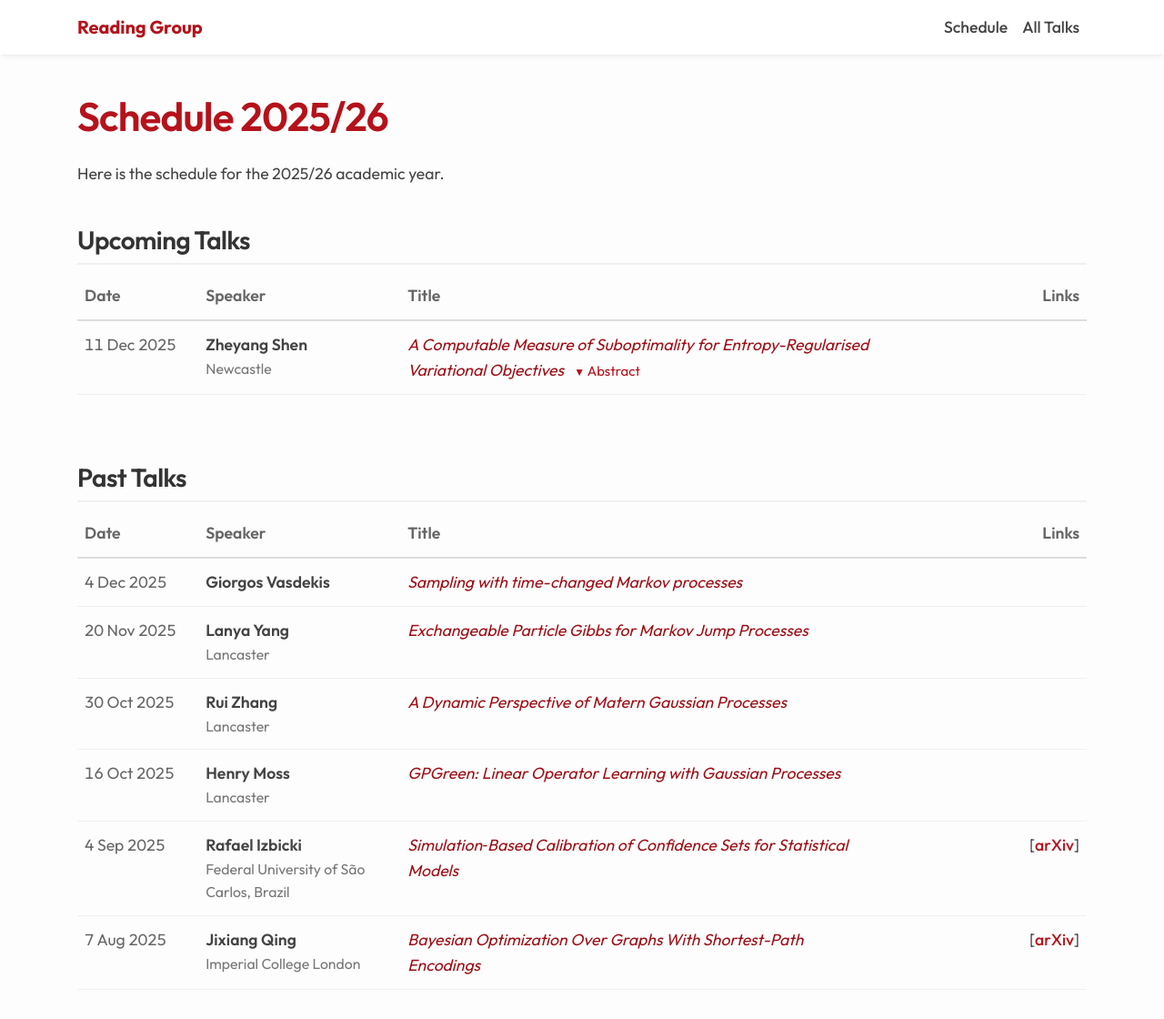
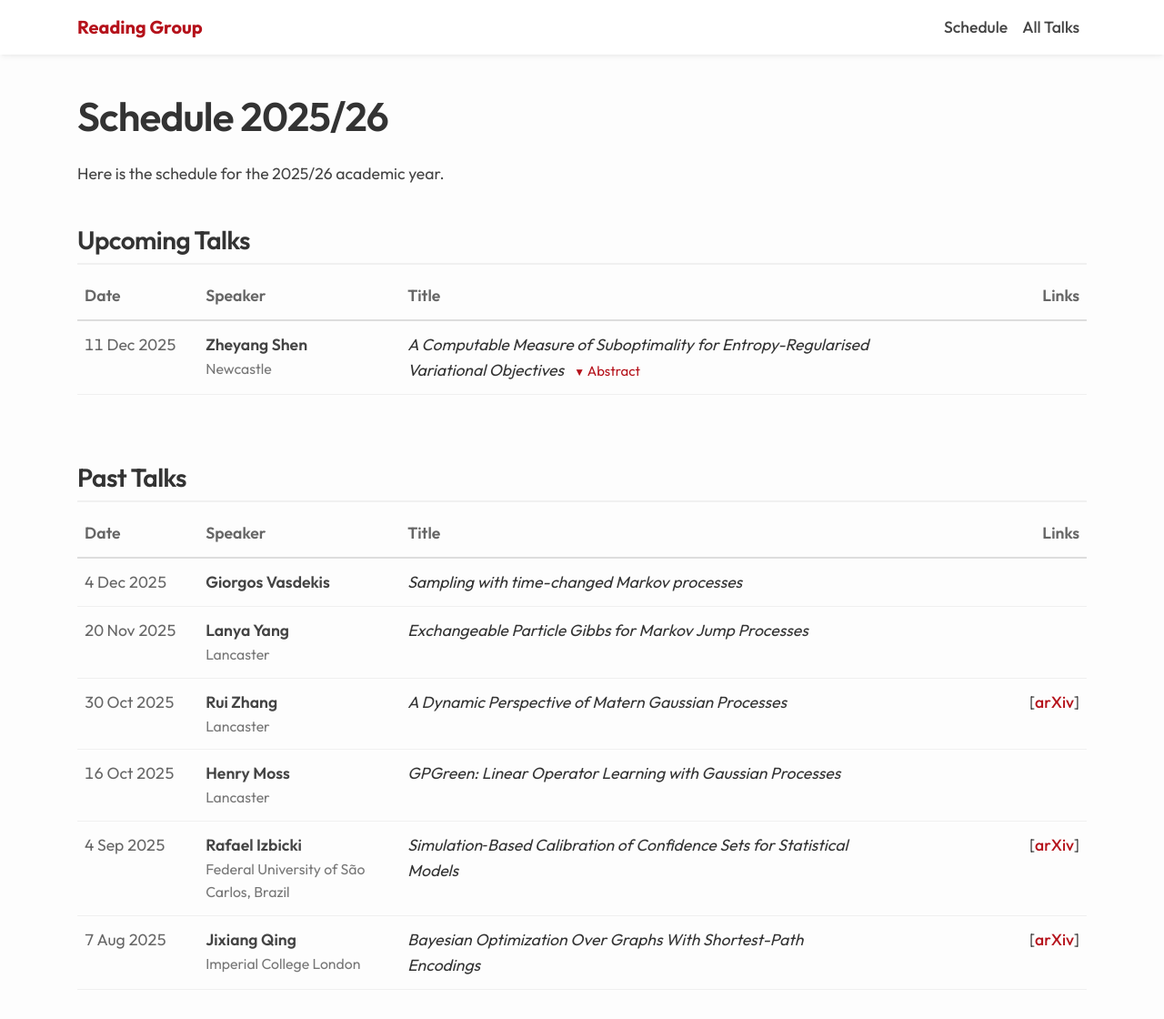
Before and after one commit to LU-CSML/lu-csml.github.io, a Jekyll site: the page built from schedule.md, in a window 1280 px wide and 1120 px high. Shown: the whole window at 91% size. Built offline with Jekyll 4.4.1, drawn with Linux system fonts in a browser that asks for light colours.

Commit message:
Changed xolor titles

```diff
--- a/_data/talks.yml
+++ b/_data/talks.yml
@@ -28,7 +28,8 @@
   speaker: Rui Zhang
   affiliation: Lancaster
   title: A Dynamic Perspective of Matern Gaussian Processes
-  arxiv: https://arxiv.org/pdf/2509.26005
+  link: https://arxiv.org/pdf/2509.26005
+  link_text: arXiv
 
 - date: 2025-10-16
   speaker: Henry Moss
--- a/_layouts/default.html
+++ b/_layouts/default.html
@@ -31,7 +31,7 @@
       h1,
       h2,
       h3 {
-        color: #b5121b;
+        color: #333;
         font-weight: 600;
         letter-spacing: -0.02em;
       }
@@ -48,7 +48,8 @@
         color: #333;
       }
       em {
-        color: #9d1018;
+        color: #333;
+        font-style: italic;
       }
       a {
         color: #b5121b;
```
